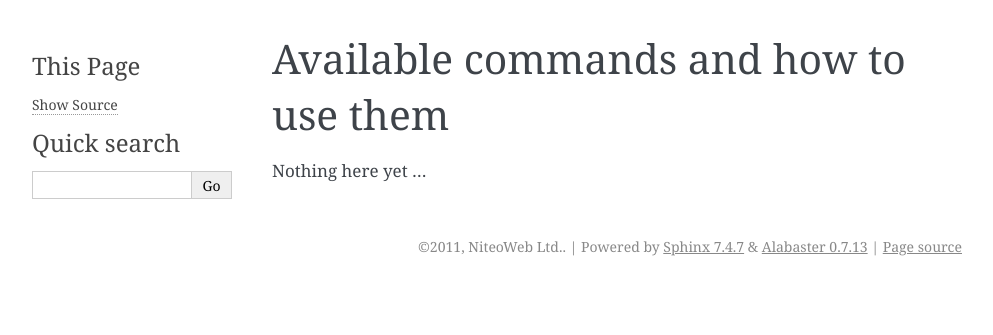
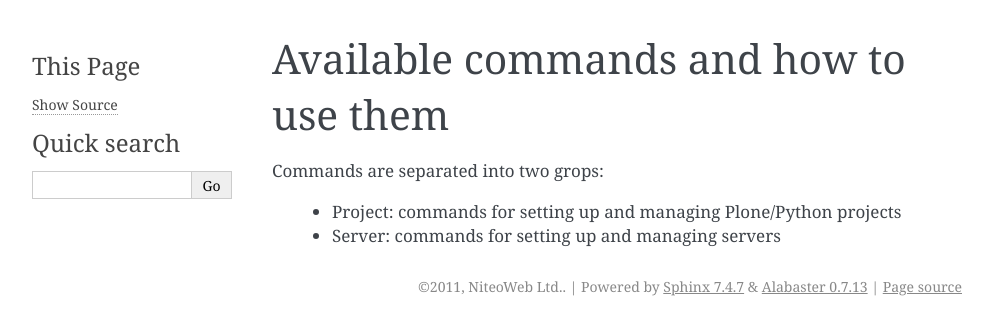
Before and after one commit to teamniteo/niteoweb.fabfile, a Sphinx documentation site: the page built from docs/api.rst, in a window 1280 px wide. Shown: the top 335 px of the page, without its empty margins (148-1141 px from the left). Built offline with Sphinx 7.4.7, drawn with Linux system fonts in a browser that asks for light colours.

Commit message:
minor changes to docs/ files

```diff
--- a/docs/CREDITS.rst
+++ b/docs/CREDITS.rst
@@ -1,4 +1,3 @@
-=======
 Credits
 =======
 
--- a/docs/README.rst
+++ b/docs/README.rst
@@ -9,6 +9,6 @@ hardcoded internal stuff, so they are not really usable out-of-the-box, more so
 as a point of reference. If there is interest, we'll rewrite them to be more
 reusable.
 
-* `Source code @ GitHub <http://github.com/niteoweb/niteoweb.fabfile>`_
+* `Source code @ GitHub <http://github.com/nzupan/niteoweb.fabfile>`_
 * `Releases @ PyPI <http://pypi.python.org/pypi/niteoweb.fabfile>`_
 * `Sphinx docs @ ReadTheDocs <http://readthedocs.org/docs/niteowebfabfile>`_
--- a/docs/api.rst
+++ b/docs/api.rst
@@ -2,4 +2,7 @@
 Available commands and how to use them
 ======================================
 
-Nothing here yet ...
+Commands are separated into two grops:
+
+ * Project: commands for setting up and managing Plone/Python projects
+ * Server: commands for setting up and managing servers
```
